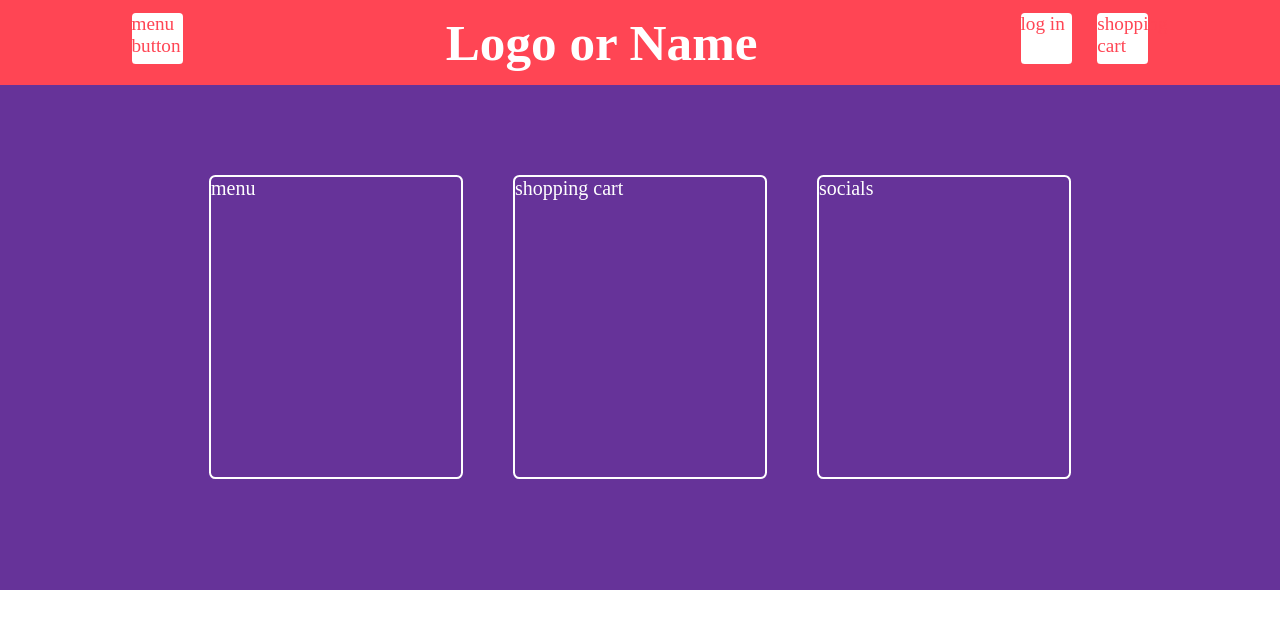
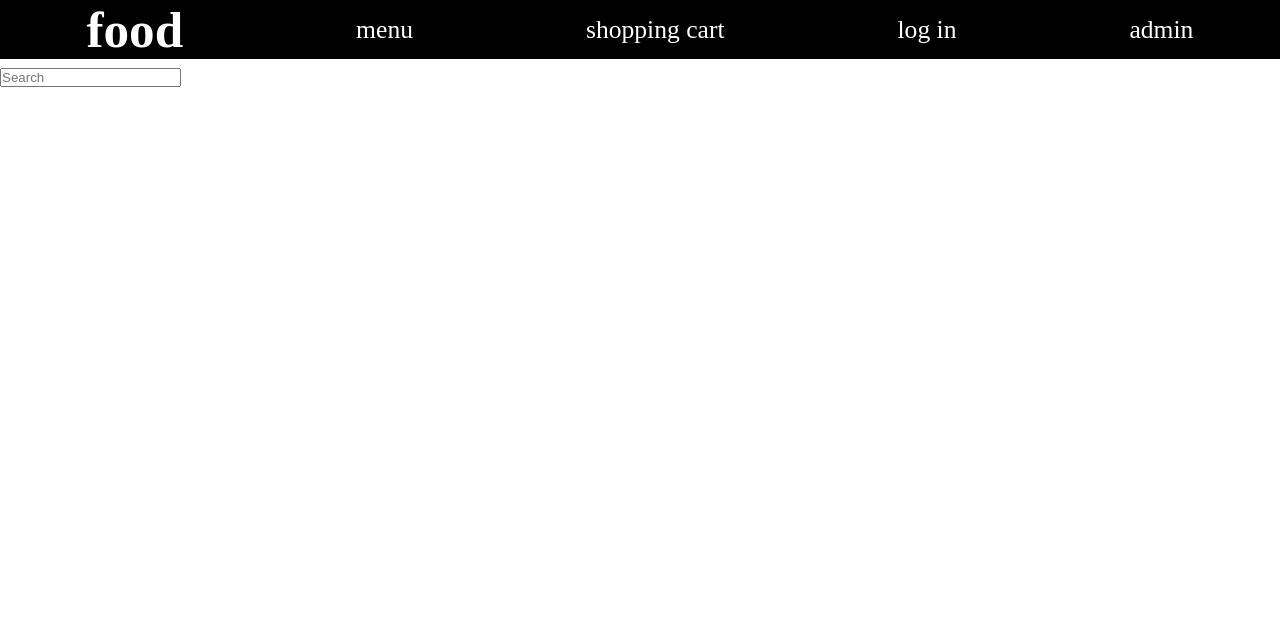
Before and after one commit to Dumbdipshit/MenuCardWebsite, a PHP site: page / in a window 1280 px wide. Shown: the top 629 px of the page. Run offline with PHP 8.4, Linux system fonts and the light colour scheme; data that the repository does not hold is empty.

Commit message:
update
removed alot but im going to keep things very simpel cause i dont hhave time

```diff
--- /dev/null
+++ b/Website/connect.php
@@ -0,0 +1,14 @@
+<?php
+    $servername = "db";
+    $username = "user";
+    $password = "password";
+
+    try {
+        $conn = new PDO("mysql:host=$servername;dbname=mydatabase", $username, $password);
+
+        $conn->setAttribute(PDO::ATTR_ERRMODE, PDO::ERRMODE_EXCEPTION);
+
+    }catch (PDOEXCEPTION $e) {
+        echo "Connection failed: " . $e->getMessage();
+    }
+?>
--- a/Website/css/main.css
+++ b/Website/css/main.css
@@ -1,68 +1,54 @@
 *{
     margin: 0;
     padding: 0;
-    transition: 0.3s;
-    color: #FF4554;
-    font-size: 1.5vw;
+}
+/*comment for css wow*/
+body{
+    color: black;
+    font-size: 2vw;
 }
 
-.header-row-container{
-    width: 100%;
+.header-container-row{
     display: flex;
     flex-direction: row;
-    justify-content: space-around;
-    background-color: #FF4554;
-    position: fixed;
-    padding: 1vw 0;
+    width: 100%;
+    background-color: black;
+    color: white;
 }
 
-.menu-button{
-    width: 4vw;
-    height: 4vw;
-    border-radius: 0.3vw;
-    background-color: white;
+.logo{
+    font-size: 4vw;
+    color: white;
+    margin: auto;
+}
+
+.page{
+    margin: auto;
+    color: white;
+}
+
+.menu-item-info{
+    display: flex;
+    flex-direction: column;
+    border-color: black;
+    border-width: 0.2vw;
+    border-style: solid;
+    width: fit-content;
     cursor: pointer;
 }
 
-.header-logo{
-    font-size: 4vw;
-    color: white;
-    font-weight: bold;
-    cursor: default;
+.food-image{
+    width: 5vw;
+    height: fit-content;
 }
 
-.header-misc-button{
+.menu-item-container{
+    width: 100%;
+    justify-content: space-evenly;
     display: flex;
     flex-direction: row;
-    gap: 2vw;
 }
 
-.drop-down-page{
-    height: fit-content;
-    width: 100%;
-    background-color: rebeccapurple;
+.hidden-content{
+    display: none;
 }
-
-.page{
-    margin-top: 5vw;
-    width: 250px;
-    height: 300px;
-    border-color: white;
-    border-style: solid;
-    border-width: 2px;
-    color: white;
-    border-radius: 0.5vw;
-    font-size: 20px;
-    cursor: pointer;
-}
-
-.page-options-container{
-    padding: 111px 0;
-    width: 100%;
-    height: fit-content;
-    display: flex;
-    flex-direction: row;
-    flex-wrap: wrap;
-    gap: 50px;
-    justify-content: center;
-}
--- a/Website/header.php
+++ /dev/null
@@ -1,31 +0,0 @@
-<!DOCTYPE html>
-<html lang="en">
-<head>
-    <meta charset="UTF-8">
-    <meta name="viewport" content="width=device-width, initial-scale=1.0">
-    <title>header</title>
-    <link rel="stylesheet" href="css/main.css">
-</head>
-<body>
-    <header>
-        <div class="header-row-container">
-            <a onlcick="DropDownMenu()" class="menu-button">menu button</a>
-            <h1 class="header-logo">Logo or Name</h1>
-            <div class="header-misc-button">
-                <a class="menu-button">log in</a>
-                <a class="menu-button">shopping cart</a>
-            </div>
-        </div>
-
-        <div id="dropdownpage" class="drop-down-page">
-            <div class="page-options-container">
-                <div class="page">menu</div>
-                <div class="page">shopping cart</div>
-                <div class="page">socials</div>
-            </div>
-        </div>
-    </header>
-
-    <script src="script/functions.js"></script>
-</body>
-</html>
--- a/Website/index.php
+++ b/Website/index.php
@@ -1,3 +1,7 @@
+<?php
+    include ("connect.php");
+?>
+
 <!DOCTYPE html>
 <html lang="en">
 <head>
@@ -7,10 +11,53 @@
     <link rel="stylesheet" href="css/main.css">
 </head>
 <body>
+    <!-- comment for website wows -->
     <header>
-        <?php
-            include ("header.php");
-        ?>
+        <div class="header-container-row">
+            <h1 class="logo">food</h1>
+            <a class="page">menu</a>
+            <a class="page">shopping cart</a>
+            <a class="page">log in</a>
+            <a class="page">admin</a> <!-- remove if not logged in as admin -->
+        </div>
     </header>
+
+    <body>
+
+    <form action="index.php" method="post">
+        <input placeholder="Search" type="text" autocomplete="off" name="search">
+    </form>
+
+    <div>
+        <div class="hidden-content">
+            <?php
+                $db = $conn->prepare("
+                    SELECT * FROM menuKaart
+                    WHERE naam  LIKE '%". $_POST["search"] ."%';
+                ");
+
+                $db->execute();
+                $result = $db->fetchAll();
+            ?>
+        </div>
+        <div class="menu-item-container">
+            <?php
+                for($i  = 0; $i < count($result); $i++){
+            ?>
+            <div class="menu-item-info">
+                <div>
+                    <div><?php echo $result[$i]['naam'];?></div>
+                    <div><?php echo $result[$i]['prijs'];?></div>
+                </div>
+
+                <img class="food-image" src="assets/images/<?php echo $result[$i]['id'].".png";?>" alt="<?php echo $result[$i]['naam'];?>">
+            </div>
+            <?php
+                }
+            ?>
+        </div>
+
+    </div>
+</body>
 </body>
 </html>
--- a/Website/script/functions.js
+++ /dev/null
@@ -1,11 +0,0 @@
-let activated = false
-
-function DropDownMenu(){
-    if(activated == false){
-
-        activated = true
-    }else{
-
-        activated = false
-    }
-}
```
Also changed, not shown: Website/search-verwerken.php (added, +12 -0 lines), Website/assets/images/1.png (added), Website/assets/images/3.png (added).
